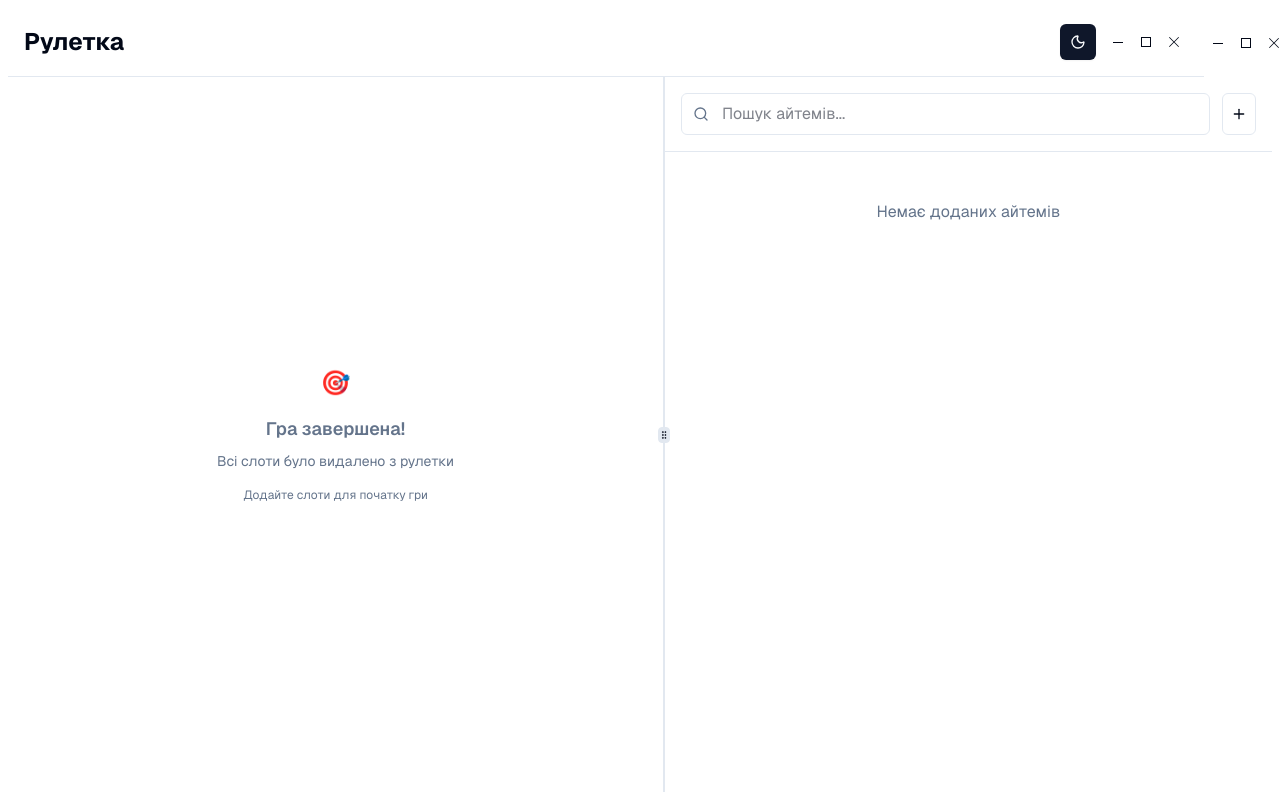
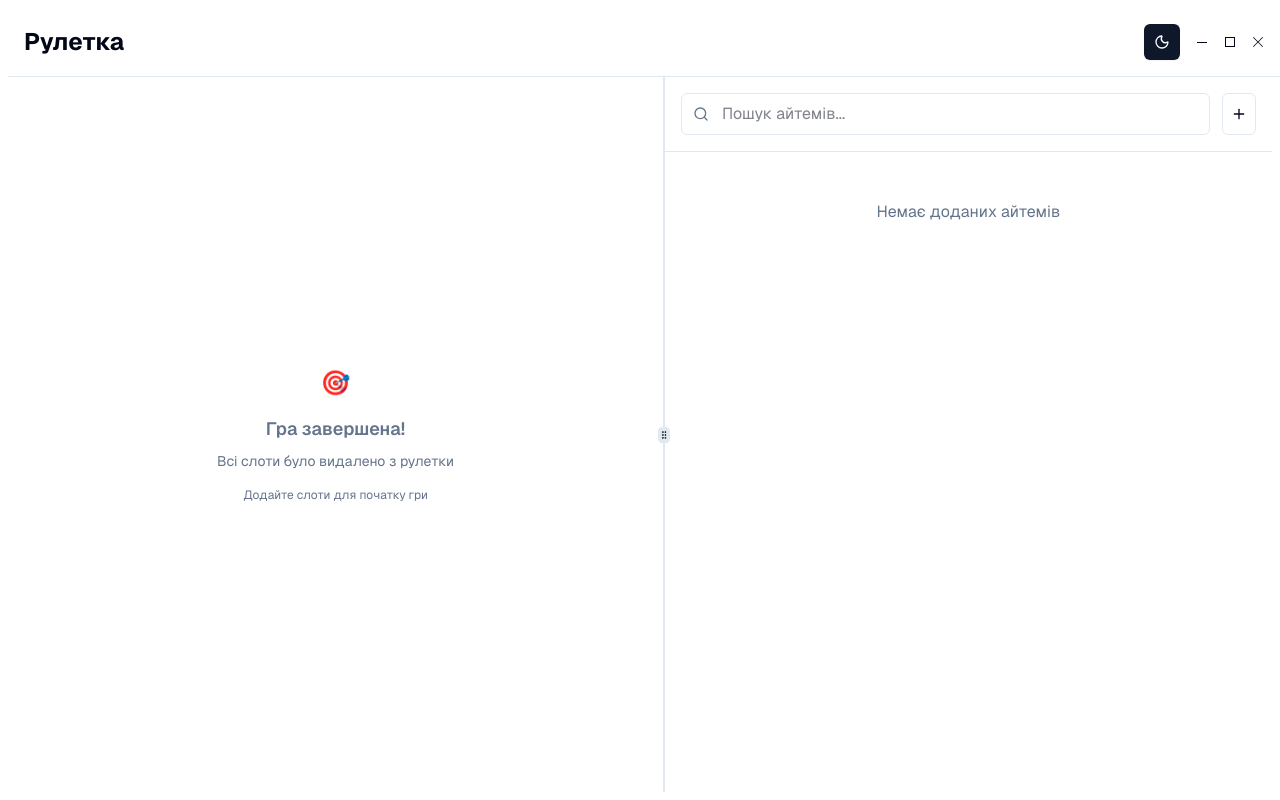
Before and after one commit to FelllGit/roulette, a React (Vite) app: page / in a window 1280 px wide. Built offline with nearby package versions, Linux system fonts and the light colour scheme.

Commit message:
Remove conditional rendering of WindowButtons in DragWindowRegion component

```diff
--- a/src/components/DragWindowRegion.tsx
+++ b/src/components/DragWindowRegion.tsx
@@ -28,8 +28,6 @@ export default function DragWindowRegion({ title }: DragWindowRegionProps) {
             {/* Maintain the same height but do not display content */}
           </div>
         )}
-
-      {!isMacOS() && <WindowButtons />}
     </div>
   );
 }
```
